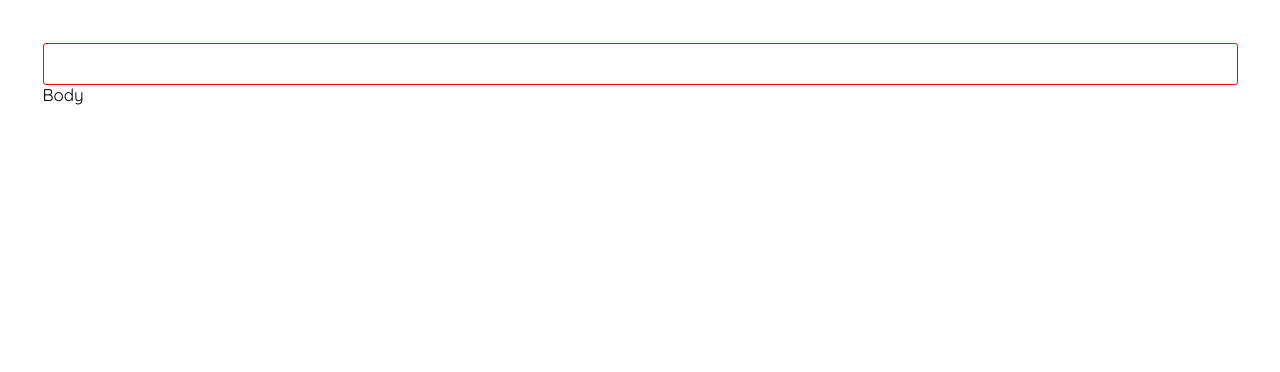
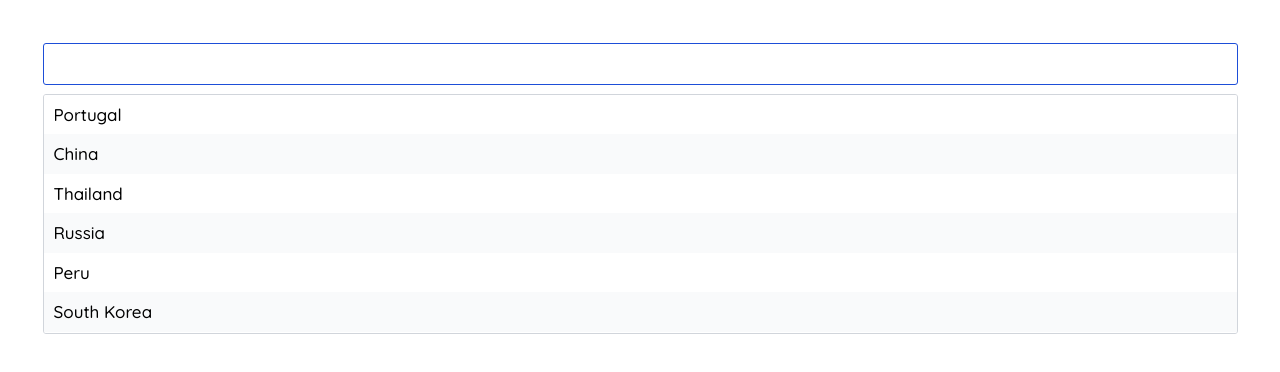
Before and after one commit to melihsahtulek/react-multi-select, a React (Vite) app: page / in a window 1280 px wide. Shown: the top 372 px of the page. Built offline with nearby package versions, Linux system fonts and the light colour scheme.

Commit message:
w.i.p. Create Base Components and implemented searchable options

```diff
--- a/src/App.tsx
+++ b/src/App.tsx
@@ -1,7 +1,43 @@
 import MultiSelect from '@/components/MultiSelect';
 
 function App() {
-  return <MultiSelect />;
+  return (
+    <MultiSelect
+      options={[
+        {
+          label: 'Portugal',
+          value: 'PT'
+        },
+        {
+          label: 'China',
+          value: 'CN'
+        },
+        {
+          label: 'Thailand',
+          value: 'TH'
+        },
+        {
+          label: 'Russia',
+          value: 'RU'
+        },
+        {
+          label: 'Peru',
+          value: 'PE'
+        },
+        {
+          label: 'South Korea',
+          value: 'KR'
+        },
+        {
+          label: 'Canada',
+          value: 'CA'
+        }
+      ]}
+      searchable={false}
+      multiSelect={false}
+      disabled={false}
+    />
+  );
 }
 
 export default App;
--- a/src/components/MultiSelect/index.tsx
+++ b/src/components/MultiSelect/index.tsx
@@ -1,24 +1,115 @@
-import { createContext, useState } from 'react';
+import { createContext, useContext, useEffect, useMemo, useState } from 'react';
 import styles from '@/components/MultiSelect/multi-select.module.css';
 
-export const MultiSelectContext = createContext({});
+export const MultiSelectContext = createContext<any>(null);
 
 function SelectButton() {
-  return <input type="text" className={styles.select_button} />;
+  const { setSearchValue, selectedItems, setSelectedItems } = useContext(MultiSelectContext);
+  const [inputFocus, setInputFocus] = useState(false);
+
+  return (
+    <label
+      htmlFor="search_inp"
+      className={styles.select_btn_container}
+      style={{
+        borderColor: inputFocus ? 'var(--blue)' : 'var(--gray-300)'
+      }}>
+      <div className={styles.selected_items}>
+        {selectedItems?.map((item: Option, index: number) => (
+          <span key={index} className={styles.selected_item} onClick={() => {}}>
+            {item.label}
+          </span>
+        ))}
+      </div>
+      <input
+        id="search_inp"
+        type="text"
+        autoFocus={true}
+        onFocus={() => {
+          setInputFocus(true);
+        }}
+        onBlur={() => {
+          setInputFocus(false);
+        }}
+        onChange={(e) => {
+          setSearchValue(e.currentTarget.value.trim());
+        }}
+        className={styles.select_input}
+      />
+    </label>
+  );
 }
 
 function SelectBody() {
-  return <div>Body</div>;
+  const { optionList, setOptionList, filtered, selectedItems, setSelectedItems } =
+    useContext(MultiSelectContext);
+
+  console.log('filtered body', filtered);
+  if (filtered.length === 0) {
+    return <div>Bitti</div>;
+  }
+
+  return (
+    <div className={styles.select_body}>
+      {filtered?.map((item: Option, index: number) => (
+        <div
+          className={styles.select_body_item}
+          key={index}
+          onClick={() => {
+            setSelectedItems([...selectedItems, item]);
+            const itemIndex = filtered.findIndex((elem: Option) => elem.value === item.value);
+            if (itemIndex > -1) {
+              console.log('if', itemIndex);
+              const copyArr = [...filtered];
+              copyArr.splice(itemIndex, 1);
+              setOptionList(copyArr);
+            }
+          }}>
+          {item.label}
+        </div>
+      ))}
+    </div>
+  );
 }
 
-export default function MultiSelect() {
+type Option = {
+  label: string;
+  value: string;
+};
+
+type MultiSelectProps = {
+  options: Option[];
+  searchable?: boolean;
+  multiSelect?: boolean;
+  disabled?: boolean;
+};
+
+export default function MultiSelect({ options }: MultiSelectProps) {
   const [selectIsOpen, setSelectIsOpen] = useState<boolean>(false);
+  const [optionList, setOptionList] = useState<Option[]>(options);
+
+  const [searchValue, setSearchValue] = useState<string>('');
+  const [selectedItems, setSelectedItems] = useState<Option[]>([]);
+
+  const filtered = useMemo(() => {
+    if (!searchValue) {
+      return optionList;
+    }
+    return optionList.filter((item: Option) => item.label.includes(searchValue));
+  }, [searchValue, optionList]);
 
   return (
     <MultiSelectContext.Provider
       value={{
         selectIsOpen,
-        setSelectIsOpen
+        setSelectIsOpen,
+        optionList,
+        setOptionList,
+        searchValue,
+        setSearchValue,
+        filtered,
+        selectedItems,
+        setSelectedItems
       }}>
       <div className={styles.container}>
         <SelectButton />
--- a/src/components/MultiSelect/multi-select.module.css
+++ b/src/components/MultiSelect/multi-select.module.css
@@ -1,13 +1,89 @@
-.select_button {
-  display: flex;
-  width: 100%;
-  height: 2.5rem;
-  border: 1px solid red;
-  border-radius: 3px;
+:root {
+  --white: #ffffff;
+  --gray-50: #f9fafb;
+  --gray-100: #f3f4f6;
+  --gray-200: #e5e7eb;
+  --gray-300: #d1d5db;
+  --gray-900: #030712;
+  --blue: #1d4ed8;
 }
 
 .container {
   display: flex;
   flex-direction: column;
-  padding: 2.5rem;
+  position: relative;
 }
+
+.select_btn_container {
+  display: flex;
+  width: 100%;
+  height: 2.5rem;
+  border: 1px solid transparent;
+  font-weight: 500;
+  border-radius: 3px;
+  font-size: 1rem;
+  padding: 5px;
+  gap: 5px;
+}
+
+.select_input {
+  font-family: inherit;
+  /* padding: 0 0.5rem; */
+  flex: 1;
+  outline: none;
+  font-weight: 500;
+  font-size: inherit;
+}
+
+.selected_items {
+  display: flex;
+  gap: 5px;
+}
+
+.selected_item {
+  background-color: var(--gray-100);
+  border: 1px solid var(--gray-900);
+  color: var(--gray-900);
+  border-radius: 5px;
+  display: flex;
+  align-items: center;
+  justify-content: center;
+  padding: 0 5px;
+  font-size: 0.85rem;
+  font-weight: 600;
+  line-height: 1;
+}
+
+.select_body {
+  position: absolute;
+  width: 100%;
+  top: 2.5rem;
+  margin-top: 0.5rem;
+  border: 1px solid var(--gray-300);
+  border-radius: 3px;
+  overflow: auto;
+  max-height: 30vh;
+}
+
+.select_body_item {
+  font-weight: 500;
+  padding: 10px;
+}
+
+.select_body_item:nth-child(even) {
+  background-color: var(--gray-50);
+}
+
+.select_body_item:nth-child(odd) {
+  background-color: var(--white);
+}
+
+.select_body_item:hover {
+  cursor: pointer;
+  background-color: var(--gray-100);
+}
+
+.active_item {
+  background-color: var(--blue);
+  color: var(--white);
+}
--- a/src/index.css
+++ b/src/index.css
@@ -1,4 +1,4 @@
-@import url("https://fonts.googleapis.com/css2?family=Quicksand:wght@300;400;500;600&display=swap");
+@import url('https://fonts.googleapis.com/css2?family=Quicksand:wght@300;400;500;600&display=swap');
 
 *,
 *::before,
@@ -10,7 +10,7 @@
 }
 
 html {
-  font-family: "Quicksand", sans-serif;
+  font-family: 'Quicksand', sans-serif;
   font-size: 17px;
   min-height: 100%;
 }
@@ -21,4 +21,5 @@ body {
   font-family: inherit;
   font-size: inherit;
   line-height: 1.15;
+  padding: 2.5rem;
 }
```
